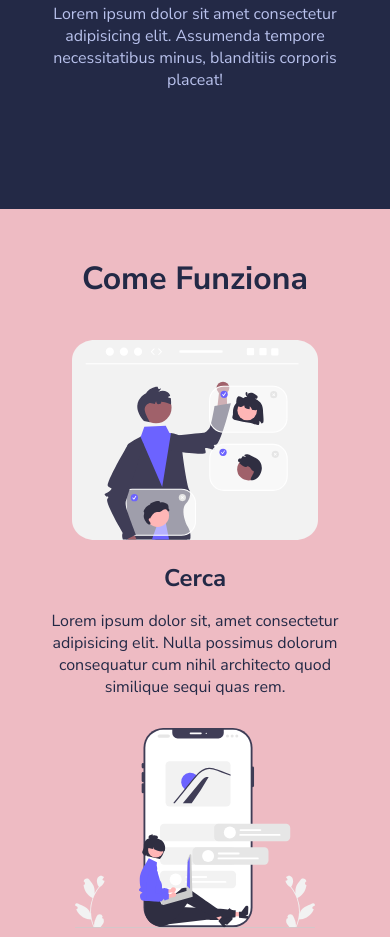
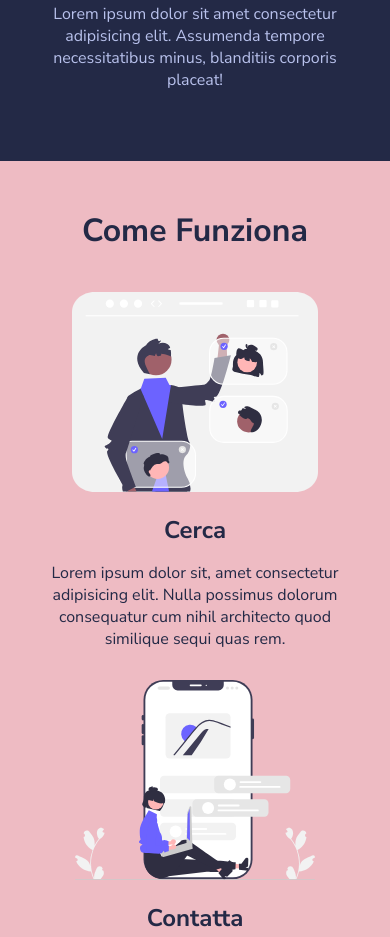
Before and after one commit to gaetanovenuto/html-css-resp-wannabe, a plain HTML site: page index.html in a window 390 px wide. Shown: the part 866-1803 px from the top of the page. Drawn offline with Linux system fonts and the light colour scheme.

Commit message:
v1.4 Updated margins

```diff
--- a/css/style.css
+++ b/css/style.css
@@ -154,7 +154,6 @@ img {
 @media screen and (max-width: 768px) {
     .container, .steps, .site-header {
         width: 100%;
-
     }
 
     .lessons .container {
@@ -172,7 +171,6 @@ img {
 @media screen and (max-width: 480px) {
     .container, .steps, .site-header, .why-us{
        width: 100%;
-
     }
 
     .container .col {
@@ -190,4 +188,8 @@ img {
     .why-us {
         background-color: #222222;
     }
+
+    .why-us, .steps {
+        margin: 0;
+    }
 }
```
